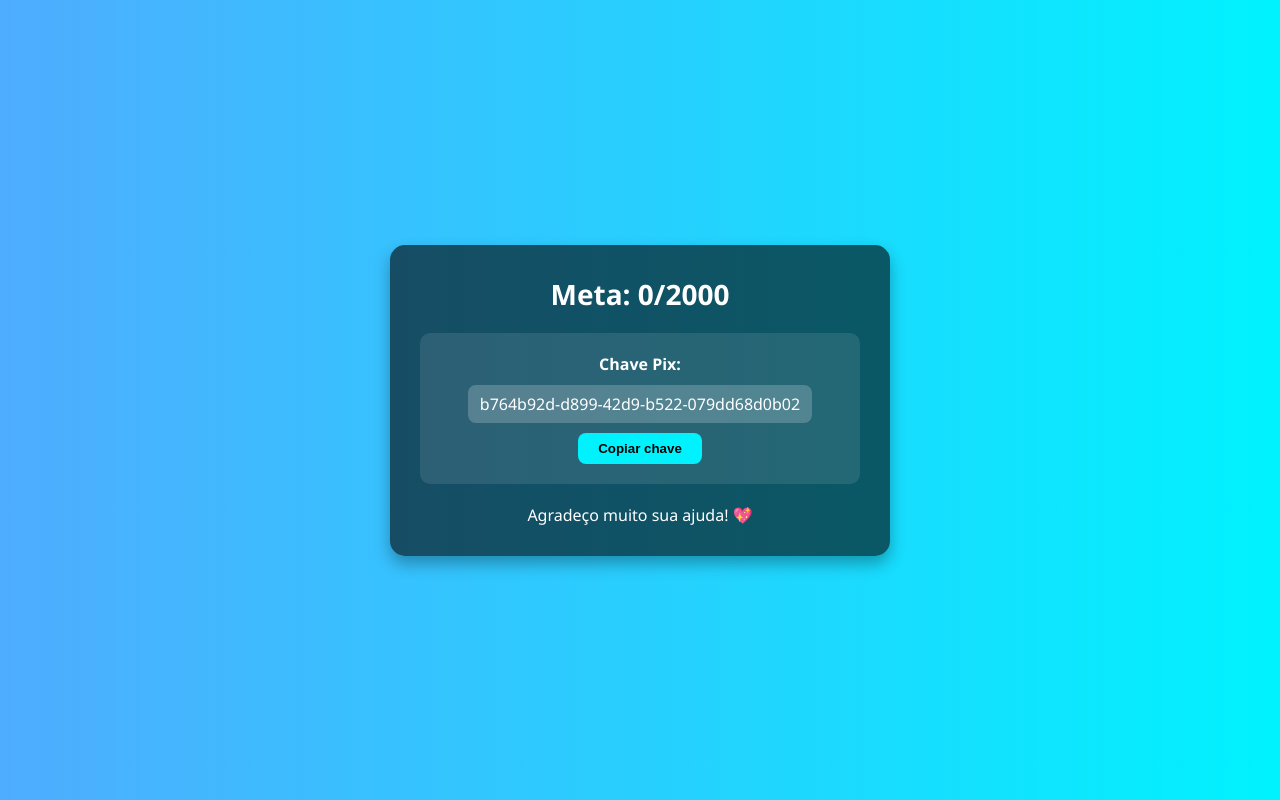
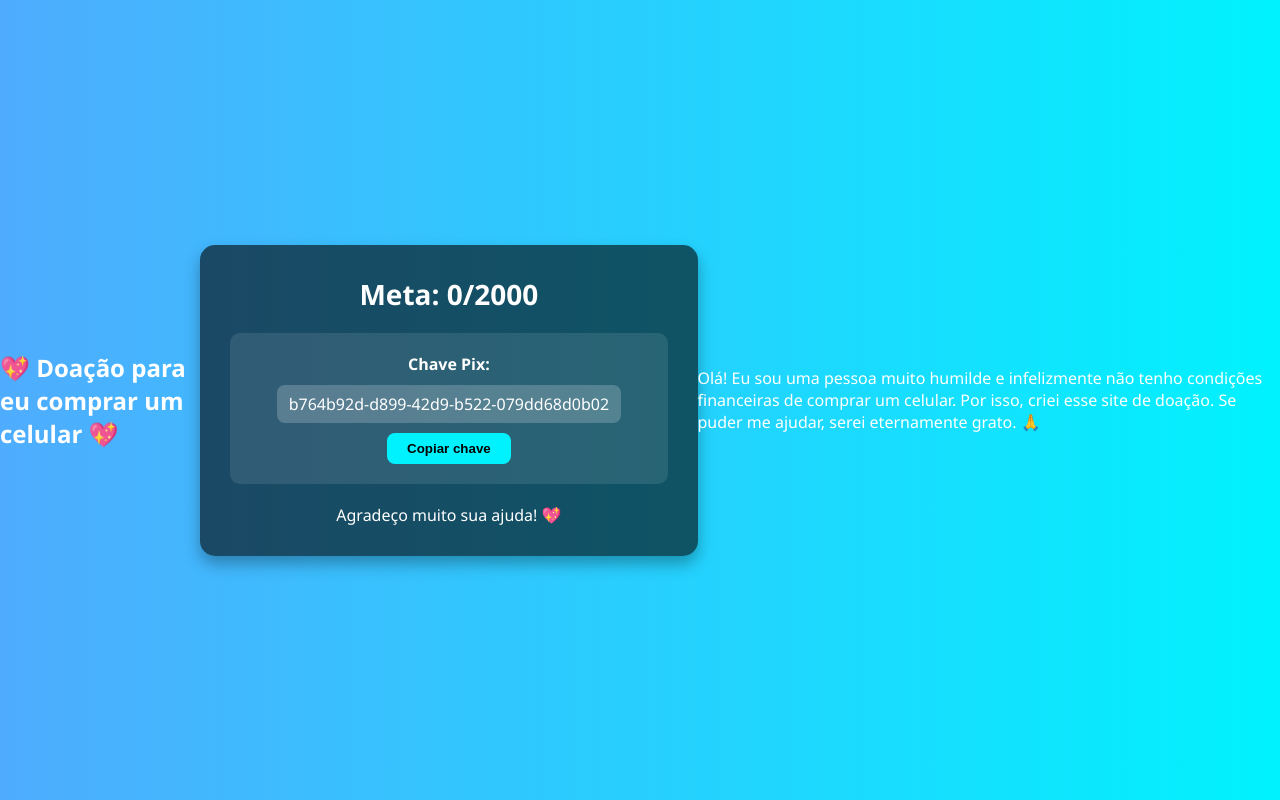
Before and after one commit to DanielGaming0/Celular, a plain HTML site: page index.html in a window 1280 px wide. Drawn offline with Linux system fonts and the light colour scheme.

Commit message:
Atualizar o index.html

```diff
--- a/index.html
+++ b/index.html
@@ -7,6 +7,8 @@
     <link rel="stylesheet" href="style.css">
 </head>
 <body>
+    <h2 class="top-title">💖 Doação para eu comprar um celular 💖</h2>
+
     <div class="container">
         <h1>Meta: <span class="meta">0/2000</span></h1>
 
@@ -21,6 +23,11 @@
         <p class="thanks">Agradeço muito sua ajuda! 💖</p>
     </div>
 
+    <p class="description">
+        Olá! Eu sou uma pessoa muito humilde e infelizmente não tenho condições financeiras de comprar um celular.
+        Por isso, criei esse site de doação. Se puder me ajudar, serei eternamente grato. 🙏
+    </p>
+
     <script src="script.js"></script>
 </body>
 </html>
```
